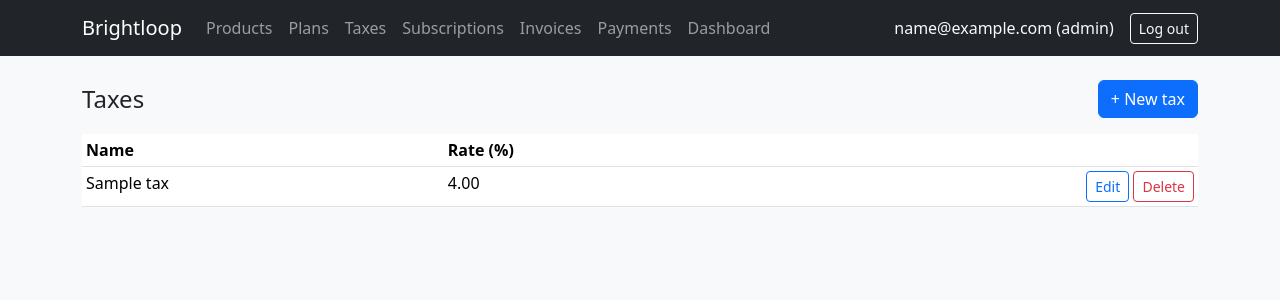
After one commit to naizazainab5-jpg/subscription-management-sm, a Django app: page /catalog/taxes/ in a window 1280 px wide. The commit adds this page. Shown: the top 300 px of the page. Run offline with Django 5.2, Linux system fonts and the light colour scheme; a user stored in the database is signed in; tables that the repository leaves empty hold one stand-in row (values such as "Sample post").

Commit message:
Add tax screens

```diff
--- a/accounts/templates/base.html
+++ b/accounts/templates/base.html
@@ -19,6 +19,7 @@
           {% if user.is_staff_role %}
             <li class="nav-item"><a class="nav-link" href="{% url 'product_list' %}">Products</a></li>
             <li class="nav-item"><a class="nav-link" href="{% url 'plan_list' %}">Plans</a></li>
+            <li class="nav-item"><a class="nav-link" href="{% url 'tax_list' %}">Taxes</a></li>
             <li class="nav-item"><a class="nav-link" href="#">Subscriptions</a></li>
             <li class="nav-item"><a class="nav-link" href="#">Invoices</a></li>
             <li class="nav-item"><a class="nav-link" href="#">Payments</a></li>
--- /dev/null
+++ b/catalog/templates/catalog/tax_list.html
@@ -0,0 +1,36 @@
+{% extends "base.html" %}
+{% block title %}Taxes{% endblock %}
+{% block content %}
+<div class="d-flex justify-content-between align-items-center mb-3">
+  <h1 class="h4 mb-0">Taxes</h1>
+  <a class="btn btn-primary" href="{% url 'tax_create' %}">+ New tax</a>
+</div>
+
+<table class="table table-sm table-hover bg-white">
+  <thead><tr><th>Name</th><th>Rate (%)</th><th></th></tr></thead>
+  <tbody>
+  {% for t in page %}
+    <tr>
+      <td>{{ t.name }}</td><td>{{ t.rate }}</td>
+      <td class="text-end">
+        <a class="btn btn-sm btn-outline-primary" href="{% url 'tax_edit' t.pk %}">Edit</a>
+        <form method="post" action="{% url 'tax_delete' t.pk %}" class="d-inline"
+              onsubmit="return confirm('Delete this tax?');">
+          {% csrf_token %}<button class="btn btn-sm btn-outline-danger">Delete</button>
+        </form>
+      </td>
+    </tr>
+  {% empty %}
+    <tr><td colspan="3" class="text-muted">No taxes yet.</td></tr>
+  {% endfor %}
+  </tbody>
+</table>
+
+{% if page.has_other_pages %}
+<nav><ul class="pagination">
+  {% if page.has_previous %}<li class="page-item"><a class="page-link" href="?page={{ page.previous_page_number }}">Previous</a></li>{% endif %}
+  <li class="page-item disabled"><span class="page-link">Page {{ page.number }} of {{ page.paginator.num_pages }}</span></li>
+  {% if page.has_next %}<li class="page-item"><a class="page-link" href="?page={{ page.next_page_number }}">Next</a></li>{% endif %}
+</ul></nav>
+{% endif %}
+{% endblock %}
--- a/catalog/urls.py
+++ b/catalog/urls.py
@@ -11,4 +11,8 @@ urlpatterns = [
     path("plans/new/", views.plan_edit, name="plan_create"),
     path("plans/<int:pk>/edit/", views.plan_edit, name="plan_edit"),
     path("plans/<int:pk>/delete/", views.plan_delete, name="plan_delete"),
+        path("taxes/", views.tax_list, name="tax_list"),
+    path("taxes/new/", views.tax_edit, name="tax_create"),
+    path("taxes/<int:pk>/edit/", views.tax_edit, name="tax_edit"),
+    path("taxes/<int:pk>/delete/", views.tax_delete, name="tax_delete"),
 ]
--- a/catalog/views.py
+++ b/catalog/views.py
@@ -7,8 +7,8 @@ from django.views.decorators.http import require_POST
 
 from accounts.views import role_required
 
-from .forms import PlanForm, ProductForm, VariantFormSet
-from .models import Plan, Product
+from .forms import PlanForm, ProductForm, TaxForm, VariantFormSet
+from .models import Plan, Product, Tax
 
 
 # ---------- Products ----------
@@ -85,3 +85,33 @@ def plan_delete(request, pk):
     except (ProtectedError, RestrictedError):
         messages.warning(request, "This plan is used in subscriptions and can't be deleted.")
     return redirect("plan_list")
+# ---------- Taxes ----------
+
+@role_required("admin", "staff")
+def tax_list(request):
+    taxes = Tax.objects.order_by("name")
+    page = Paginator(taxes, 25).get_page(request.GET.get("page"))
+    return render(request, "catalog/tax_list.html", {"page": page})
+
+
+@role_required("admin", "staff")
+def tax_edit(request, pk=None):
+    tax = get_object_or_404(Tax, pk=pk) if pk else None
+    form = TaxForm(request.POST or None, instance=tax)
+    if request.method == "POST" and form.is_valid():
+        tax = form.save()
+        messages.success(request, f"Tax '{tax.name}' saved.")
+        return redirect("tax_list")
+    return render(request, "catalog/tax_form.html", {"form": form, "tax": tax})
+
+
+@role_required("admin", "staff")
+@require_POST
+def tax_delete(request, pk):
+    tax = get_object_or_404(Tax, pk=pk)
+    try:
+        tax.delete()
+        messages.success(request, "Tax deleted.")
+    except (ProtectedError, RestrictedError):
+        messages.warning(request, "This tax is used on subscription lines and can't be deleted.")
+    return redirect("tax_list")
```
Also changed, not shown: catalog/forms.py (+11 -0 lines), catalog/templates/catalog/tax_form.html (added, +14 -0 lines).
